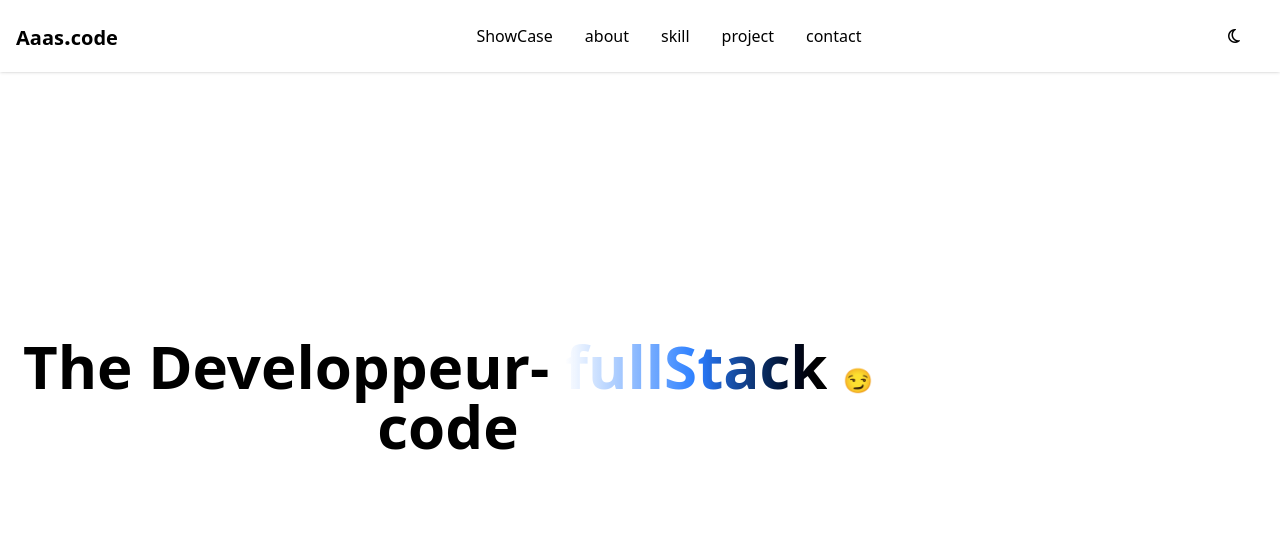
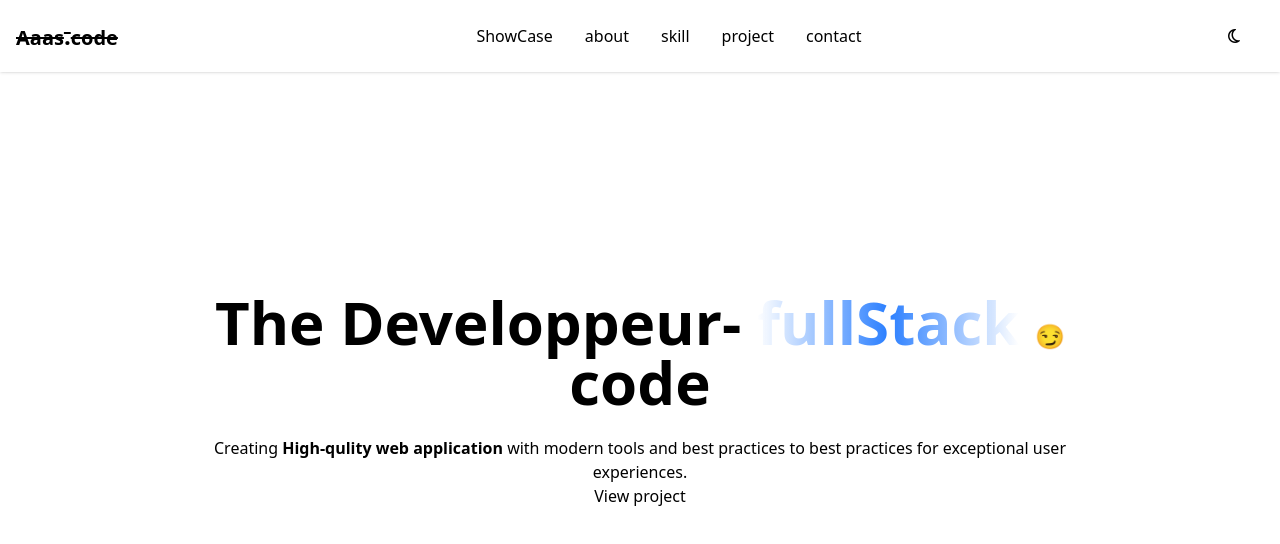
Before and after one commit to ALLOMOH/Aaas, a plain HTML site: page index.html in a window 1280 px wide. Drawn offline with Linux system fonts and the light colour scheme.

Commit message:
update the code

```diff
--- a/index.html
+++ b/index.html
@@ -18,9 +18,9 @@
             <!-- Nav bar  -->
             <nav class="flex justify-between items-center py-4">
                 <div class="flex items-center justify-between w-full">
-                    <span class="text-xl font-extrabold font-">
+                    <s class="text-xl font-extrabold font-">
                         Aaas<span class="text-secondary text-2xl ">.</span>code
-                    </span>
+                    </s pan>
 
                     <ul class="flex space-x-8">
                         <li><a href="#showcase" class="text-black text-shadow-transparent dark:text-gray-300 dark:hover:text-blue-400 hover:text-color-blue-500 ">ShowCase</a></li>
@@ -49,11 +49,19 @@
 
      <!-- Hero section -->
 
-     <section id="hero" class="min-h-screen flex items-center pt-20 pb-16">
-        <div class="max-w-4xl max-auto text-center">
-            <h1 class="text-6xl font-bold mb-6">The Developpeur-
-                <span class=" bg-gradient-to-r form-blue via-blue-500 to-black bg-clip-text text-transparent text-blue">fullStack</span> <span class="text-secondary text-2xl text-blue-500">😏</span>code</h1>
-        </div>
+     <section id="hero" class="min-h-screen flex items-center justify-center w-full p-10 ">
+        <div class="max-w-4xl mx-auto text-center">
+            <h1 class="text-6xl text-center  font-bold mb-6">The Developpeur-
+                <span class=" bg-gradient-to-r form-blue-900 via-blue-500 to-orange bg-clip-text text-transparent ">fullStack</span> <span class="text-2xl ">😏</span>code</h1>
+                <p>
+                    Creating <strong>High-qulity web application </strong> with modern tools and best practices to best practices for exceptional user experiences.
+                </p>
+
+
+                <div class="flex flex-col gap-4 justify-center mb-12">
+                    <a href="#project" class="text-center p-4 bg-blue-300">View project</a>
+                </div>
+            </div>
      </section>
 
      <script src="https://kit.fontawesome.com/08f6d6bcc9.js" crossorigin="anonymous"></script>
```
